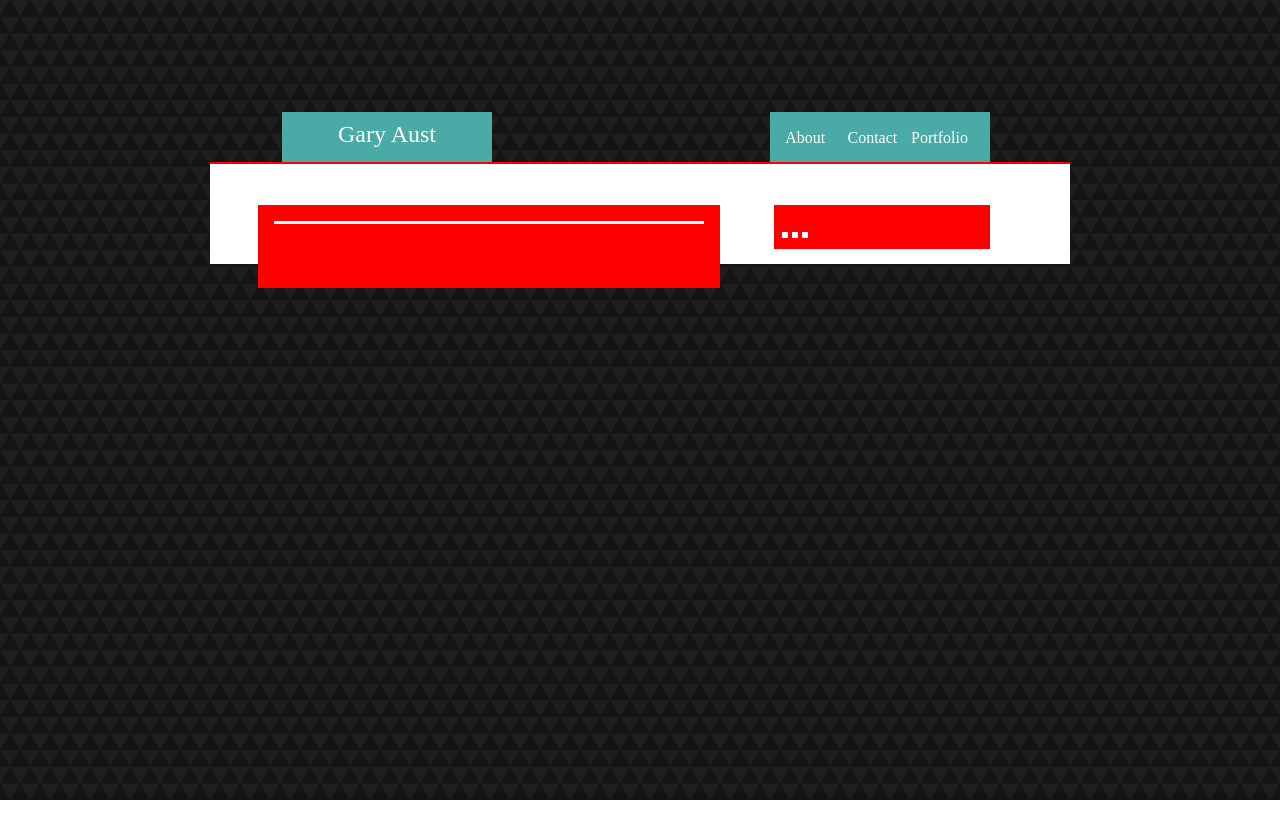
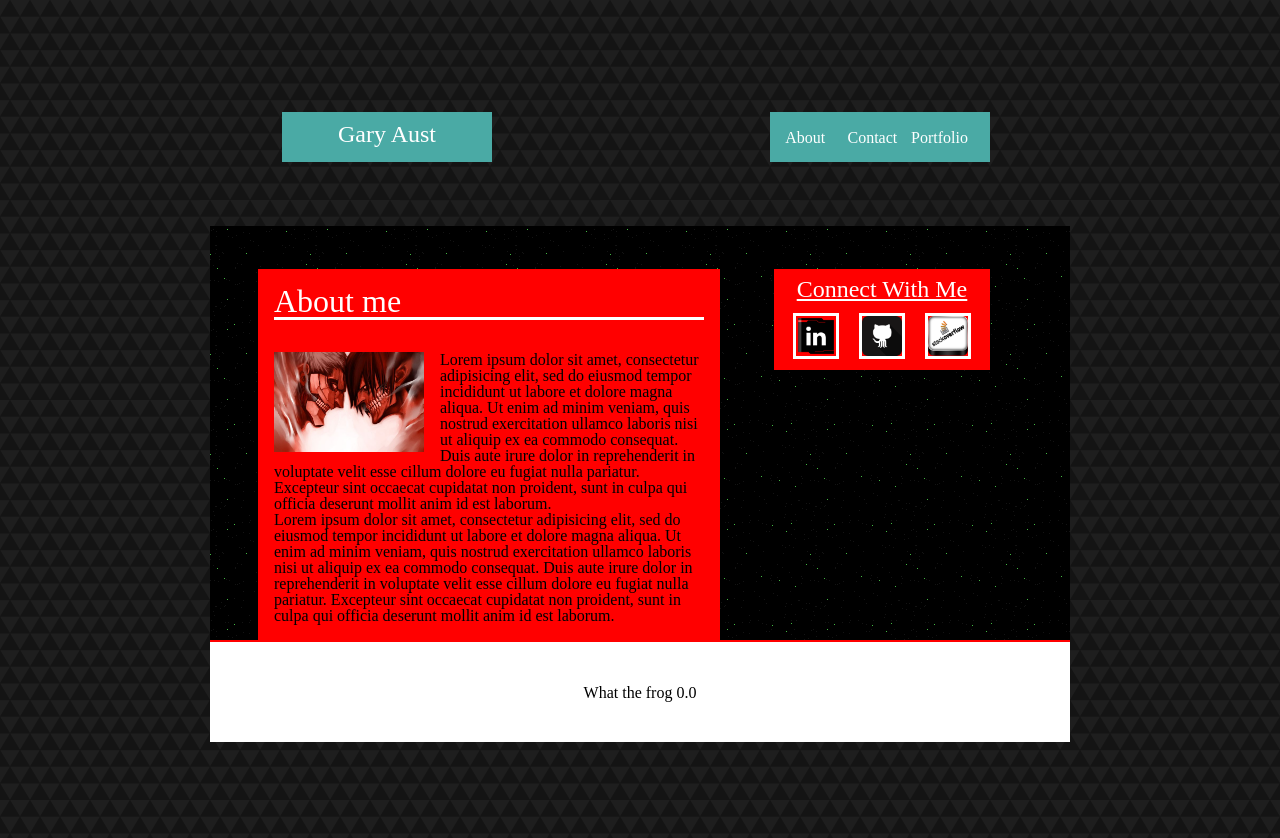
Before and after one commit to Mrspider123/Basic-Portfolio, a plain HTML site: page index.html in a window 1280 px wide. Before the commit the page ends 800 px from the top, so only its background shows below. Drawn offline with Linux system fonts and the light colour scheme.

Commit message:
Finished homework

```diff
--- a/index.html
+++ b/index.html
@@ -10,48 +10,69 @@
 
 
    <!-- HeaderContainerAndItems -->
-   <header class="cf">
+   <header id="HeadContainer" class="cf">
 
-     <div id="leftHC">
+     <div class="cf" id="leftHC">
       <h1 id="MainHeader">Gary Aust</h1>
      </div>
 
 
 
-     <nav id="rightHC">
+     <nav class="cf" id="rightHC">
 
-        <ul>
-        	<li><a href="index.html">About</a></li>
-        	<li><a href="contact.html">Contact</a></li>
-        	<li><a href="portfolio.html">Portfolio</a></li>
-        </ul>
+       <ul>
+        	<li class="lm"><a href="index.html">About</a></li>
+        	<li class="lm"><a href="contact.html">Contact</a></li>
+        	<li class="lm"><a href="portfolio.html">Portfolio</a></li>
+       </ul>
 
      </nav>
 
    </header>
 
+
+ <div id="MainContentContainer" class="cf">
+
    <section id="AboutMe">
-   	<h2></h2>
-   	<img src="">
-   	<p></p>
+   	<h2>About me</h2>
+   	<img id="sectionImg" src="assets/images/atotForHomework.jpg" height="100px;" width="150px">
+   	<p> Lorem ipsum dolor sit amet, consectetur adipisicing elit, sed do eiusmod
+   	tempor incididunt ut labore et dolore magna aliqua. Ut enim ad minim veniam,
+   	quis nostrud exercitation ullamco laboris nisi ut aliquip ex ea commodo
+   	consequat. Duis aute irure dolor in reprehenderit in voluptate velit esse
+   	cillum dolore eu fugiat nulla pariatur. Excepteur sint occaecat cupidatat non
+   	proident, sunt in culpa qui officia deserunt mollit anim id est laborum.</p>
+   	<p>Lorem ipsum dolor sit amet, consectetur adipisicing elit, sed do eiusmod
+   	tempor incididunt ut labore et dolore magna aliqua. Ut enim ad minim veniam,
+   	quis nostrud exercitation ullamco laboris nisi ut aliquip ex ea commodo
+   	consequat. Duis aute irure dolor in reprehenderit in voluptate velit esse
+   	cillum dolore eu fugiat nulla pariatur. Excepteur sint occaecat cupidatat non
+   	proident, sunt in culpa qui officia deserunt mollit anim id est laborum.</p>
    </section>
 
 
 <aside id="ConnectWithMe">
-	<h2></h2>
+	<h2>Connect With Me</h2>
 
-    <a href="#"><img src=""></a>
+    <a  href="#"><img id="imgMargin1" src="assets/images/Linkedin.png" width="40" height="40"></a>
 
 
 
-    <a href="#"><img src=""></a>
+    <a  href="#"><img  src="assets/images/github.png" width="40" height="40"></a>
 
 
-    <a href="#"><img src=""></a>
+    <a href="#"><img id="imgMargin2" src="assets/images/stack.png" width="40" height="40"></a>
+
 </aside>
 
+</div><!--main content container-->
 
-<footer></footer>
+
+<footer>
+
+<p>What the frog 0.0</p>
+
+</footer>
 
 
 
```
Also changed, not shown: contact.html (+45 -17 lines), portfolio.html (+34 -18 lines).
